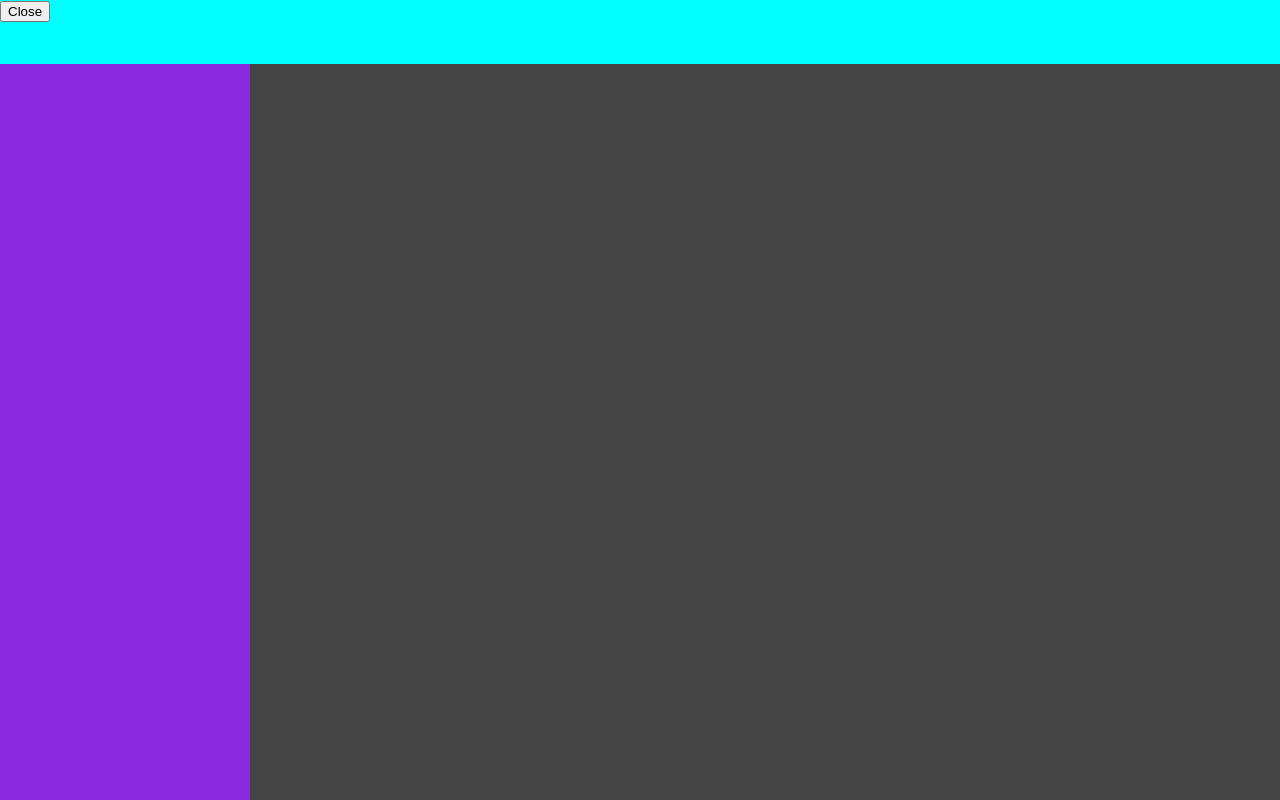
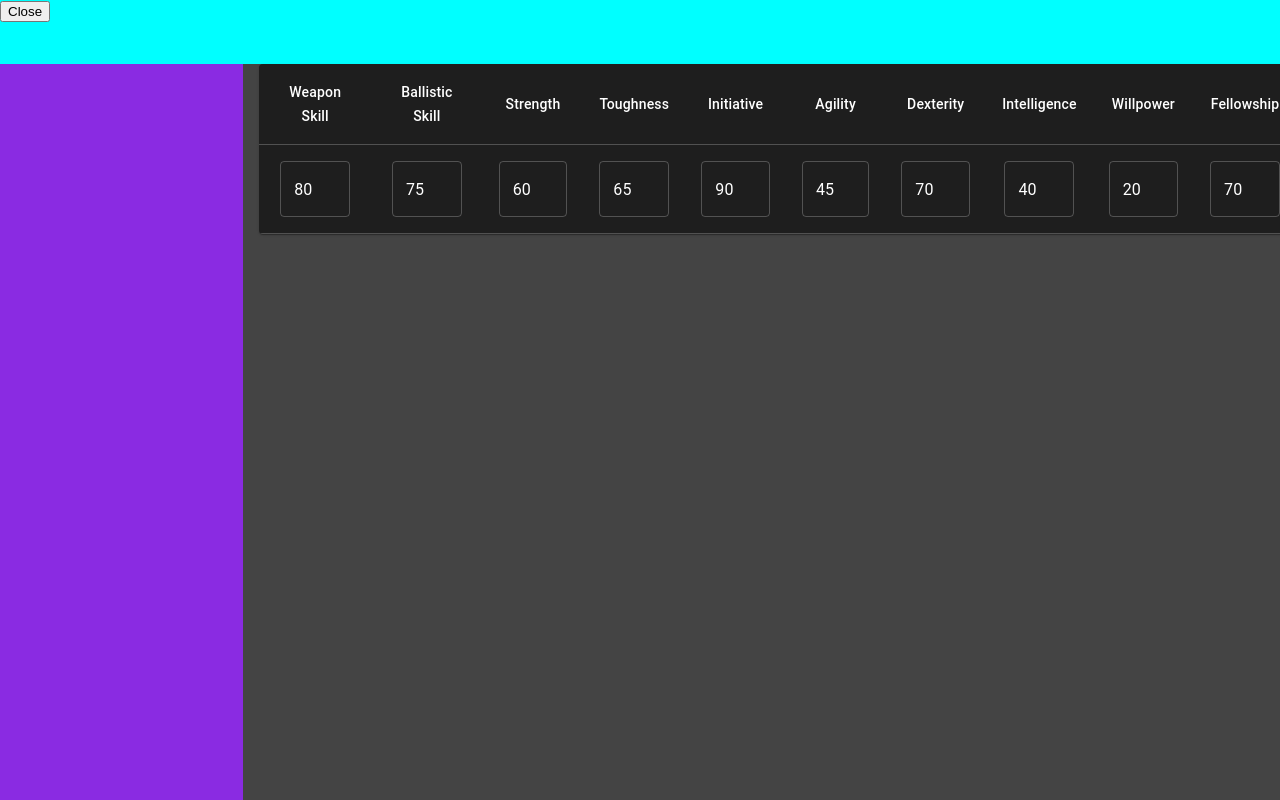
Before and after one commit to PJ-Leyden/ttrpg-companion, a React (Create React App) app: page / in a window 1280 px wide. Built offline with nearby package versions, Linux system fonts and the light colour scheme.

Commit message:
Added slide menu

```diff
--- a/src/App.tsx
+++ b/src/App.tsx
@@ -2,13 +2,14 @@ import { IWarhammerCharacteristics } from "./warhammer/models";
 import { themeOptions } from "./theme";
 import { ThemeProvider, createTheme } from "@mui/material";
 import MainLayout from "./common/framework/MainLayout";
+import MainPage from "./common/framework/MainPage";
 
 function App() {
     const theme = createTheme(themeOptions);
 
     return (
         <ThemeProvider theme={theme}>
-            <MainLayout coreWebsiteComponent={<></>} />
+            <MainPage />
         </ThemeProvider>
     );
 }
--- a/src/common/CoreTable.tsx
+++ b/src/common/CoreTable.tsx
@@ -15,6 +15,7 @@ export interface IAllStringKeyProps {
 }
 
 export interface ICoreTableProps<T extends IAllStringKeyProps> {
+    className?: string;
     headers: ICoreTableHeader<T>[];
     data: T[];
 }
@@ -74,7 +75,7 @@ const CoreTable = <T extends IAllStringKeyProps>(props: ICoreTableProps<T>) => {
     }, [buildDataCell, props.data, props.headers]);
 
     return (
-        <TableContainer component={Paper}>
+        <TableContainer component={Paper} className={props.className}>
             <Table>
                 <TableHead>
                     <TableRow>{tableHeaders}</TableRow>
--- a/src/common/framework/MainLayout.module.css
+++ b/src/common/framework/MainLayout.module.css
@@ -31,6 +31,7 @@
     height: Calc(100vh - 64px);
     background-color: blueviolet;
     transition: width 0.8s ease-out;
+    display: flex;
     /* animation: example 0.8s reverse ease-out; */
 }
 
@@ -50,3 +51,7 @@
         width: 64px;
     }
 }
+
+.flexBoi {
+    display: flex;
+}
--- a/src/common/framework/MainLayout.tsx
+++ b/src/common/framework/MainLayout.tsx
@@ -127,31 +127,26 @@ const MainLayout: React.FC<IMainLayoutProps> = (props) => {
     };
 
     return (
-        <div className={styles.top}>
-            {/* {AppMenu}
-            <Grid container className={styles.GridClass}>
-                <Grid item>
-                    <Container className={styles.LeftNav}>
-                        <Container>Hello</Container>
-                    </Container>
-                </Grid>
-                <Grid item>
-                    <Container className={styles.CoreContainer}>
-                        <WarhammerCharacterSheet sheet={initSheet} />
-                    </Container>
-                </Grid>
-            </Grid> */}
-            <div className={styles.appBar}>
-                <button onClick={() => setDrawerOpen2(!drawerOpen2)}>
+        <div id="top-level-div" className={styles.top}>
+            <div id="top-app-bar" className={styles.appBar}>
+                <button
+                    id="test-menu-button"
+                    onClick={() => setDrawerOpen2(!drawerOpen2)}
+                >
                     Close
                 </button>
             </div>
+            <div id="" className={styles.flexBoi}>
                 <div
                     id="bork"
                     className={`${styles.test} ${
                         drawerOpen2 ? styles.testEnd : styles.testStart
                     }`}
                 />
+                <div>
+                    <WarhammerCharacterSheet sheet={initSheet} />
+                </div>
+            </div>
         </div>
     );
 };
--- /dev/null
+++ b/src/common/framework/MainPage.tsx
@@ -0,0 +1,12 @@
+import MainLayout from "./MainLayout";
+
+interface IMainPageProps {}
+
+/**
+ * Meant for the router.
+ */
+const MainPage: React.FC<IMainPageProps> = (props) => {
+    return <MainLayout coreWebsiteComponent={<></>} />;
+};
+
+export default MainPage;
--- a/src/warhammer/WarhammerCharacterSheet.tsx
+++ b/src/warhammer/WarhammerCharacterSheet.tsx
@@ -147,11 +147,7 @@ const WarhammerCharacterSheet: React.FC<
             spacing={2}
             sx={{ marginLeft: "auto", marginRight: "auto" }}
         >
-            <Grid item xs={1} />
-            <Grid item xs={10}>
-                {table}
-            </Grid>
-            <Grid item xs={1} />
+            <Grid item>{table}</Grid>
         </Grid>
     );
 };
```
Lines whose indentation alone changed are shown as unchanged.
